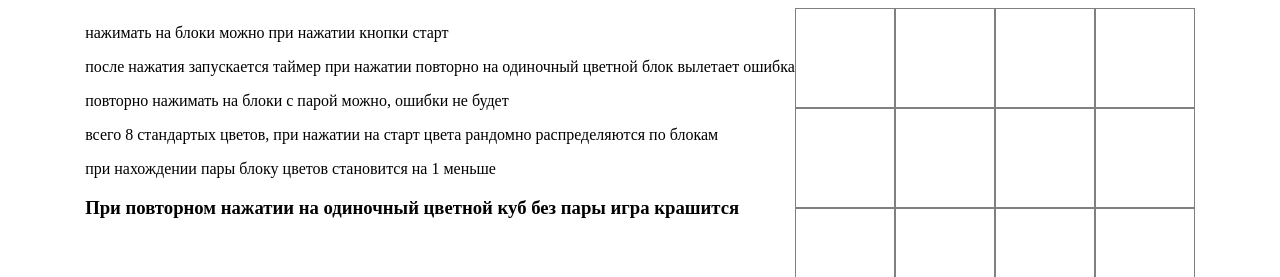
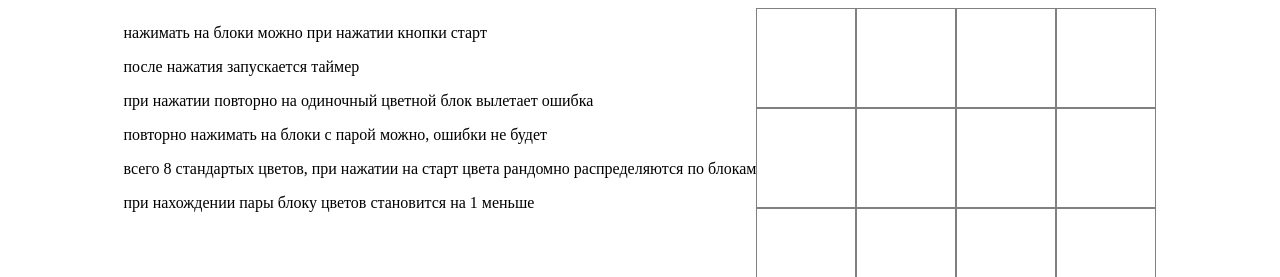
Before and after one commit to bitBillet/clickGame, a plain HTML site: page index.html in a window 1280 px wide. Shown: the top 277 px of the page. Drawn offline with Linux system fonts and the light colour scheme.

Commit message:
remove bag

```diff
--- a/index.html
+++ b/index.html
@@ -14,14 +14,13 @@
 
             <p>после нажатия запускается таймер
 
-                при нажатии повторно на одиночный цветной блок вылетает ошибка</p>
+            <p>при нажатии повторно на одиночный цветной блок вылетает ошибка</p>
 
             <p>повторно нажимать на блоки с парой можно, ошибки не будет</p>
 
             <p>всего 8 стандартых цветов, при нажатии на старт цвета рандомно распределяются по блокам</p>
 
             <p>при нахождении пары блоку цветов становится на 1 меньше</p>
-            <h3>При повторном нажатии на одиночный цветной куб без пары игра крашится</h3>
         </div>
         <div id="field">
             <div class="coub" onclick="clickCoub(0)"></div>
```
